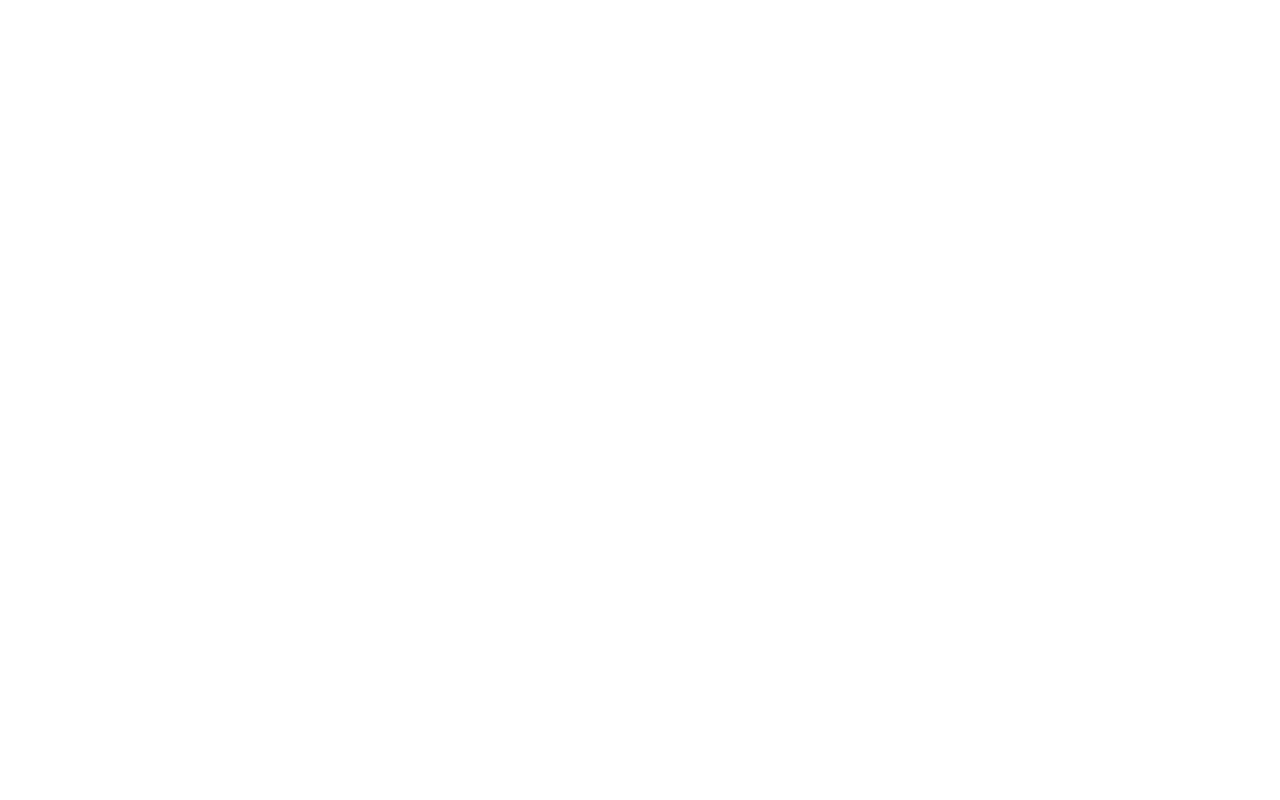
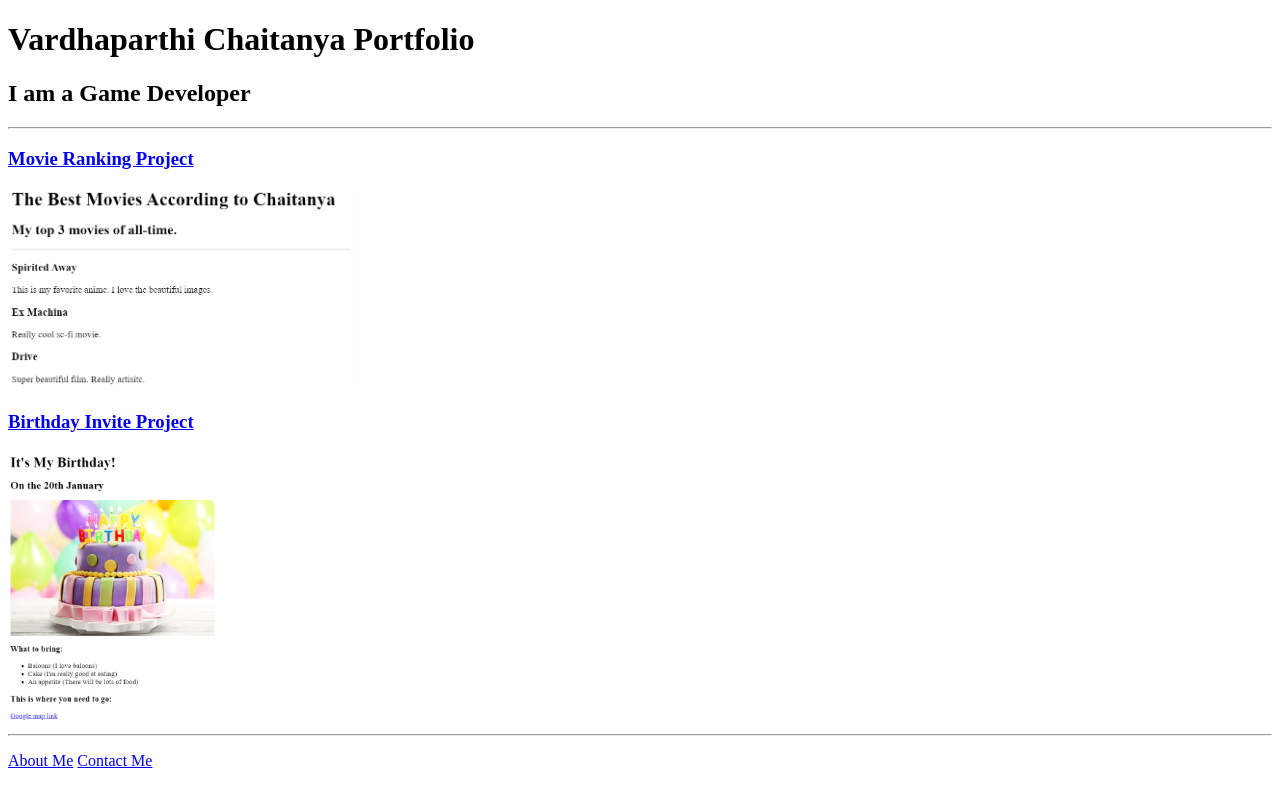
Before and after one commit to Chaitanya5020/html-portfolio, a plain HTML site: page index.html in a window 1280 px wide. Drawn offline with Linux system fonts and the light colour scheme.

Commit message:
index.html

```diff
--- a/index.html
+++ b/index.html
@@ -1,15 +1,18 @@
-<!-- TODO 1: Create the HTML Boilerplate -->
-
-<!-- TODO 2: Add Your previous projects' HTML into the public folder -->
-
-<!-- TODO 3: Take screenshots of your project previews and add the images to the images folder -->
-
-<!-- TODO 4: Add titles/subtitles etc. -->
-
-<!-- TODO 5: Add a link to the project pages -->
-
-<!-- TODO 6: Add images to show the project previews
-HINT for TODO 6: You can use the height attribute set to 200 to make the image smaller:
-https://developer.mozilla.org/en-US/docs/Web/HTML/Element/img#attr-height -->
-
-<!-- TODO 7: Add the Contact Me and About Me page links -->
+<!DOCTYPE html>
+<html lang="en">
+<head>
+    <meta charset="UTF-8">
+    <meta name="viewport" content="width=device-width, initial-scale=1.0">
+    <title>My Profile</title>
+</head>
+<body>
+    <h1>Vardhaparthi Chaitanya Portfolio</h1>
+    <h2>I am a Game Developer</h2>
+    <hr>
+    <a href="./public/movie-ranking.html"><h3>Movie Ranking Project</h3></a>
+    <img src="./assets/images/movieranking.png" height="200">
+    <a href="./public/birthday-invite.html"><h3>Birthday Invite Project</h3></a>
+    <img src="./assets/images/birthdayinvite.png" height="270">
+    <hr>
+    <p><a href="./public/about.html">About Me</a> <a href="./public/contact.html">Contact Me</a></p>
+</html>
```
